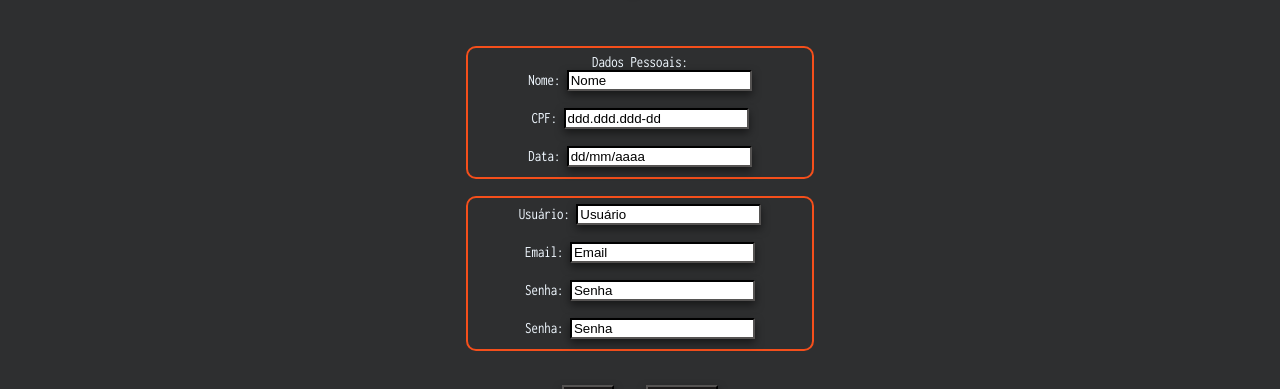
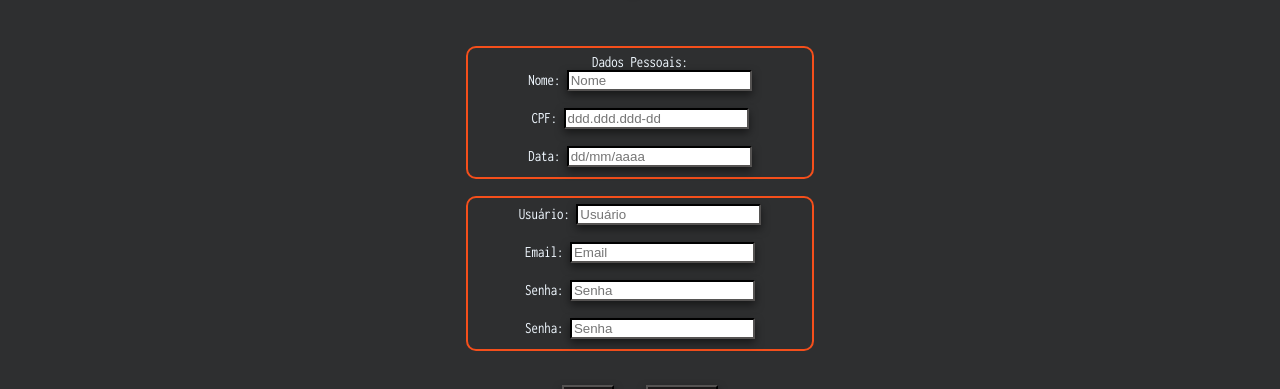
Before and after one commit to twistpucrio/2024_projetoFormularioG5, a plain HTML site: page cadastro.html in a window 1280 px wide. Both pictures are taken after a click on the button "limpar". Shown: the part 162-551 px from the top of the page. Drawn offline with Linux system fonts and the light colour scheme.

Commit message:
ACABAMO! :)

```diff
--- a/cadastro.html
+++ b/cadastro.html
@@ -48,34 +48,34 @@ Quando uma das regras não for seguida deve-se avisar ao usuário por meio de me
                     <br\>
                     <legend id="dados">Dados Pessoais:</legend>
                     <label for="nome">Nome:</label>
-                    <input class="caixa" type="text" id="nome" value="Nome" name="Nome"/>
+                    <input class="caixa" type="text" id="nome" placeholder="Nome" name="Nome"/>
                     <br/>
                     <br/>
                     <label for="cpf">CPF:</label>
-                    <input class="caixa" type="text" id="cpf" value="ddd.ddd.ddd-dd" name="ddd.ddd.ddd-dd"/>
+                    <input class="caixa" type="text" id="cpf" placeholder="ddd.ddd.ddd-dd" name="ddd.ddd.ddd-dd"/>
                     <br/>
                     <br/>
                     <label for="data">Data:</label>
-                    <input class="caixa" type="text" id="data" value="dd/mm/aaaa" name="Data"/>
+                    <input class="caixa" type="text" id="data" placeholder="dd/mm/aaaa" name="Data"/>
                     <br\>
                 </fieldset>
                 <br/>
                 <fieldset>
                     <br\>
                     <label for="usuario">Usuário:</label>
-                    <input class="caixa" type="text" id="usuario" value="Usuário" name="Usuario"/>
+                    <input class="caixa" type="text" id="usuario" placeholder="Usuário" name="Usuario"/>
                     <br/>
                     <br/>
                     <label for="email">Email:</label>
-                    <input class="caixa" type="text" id="email" value="Email" name="Email"/>
+                    <input class="caixa" type="text" id="email" placeholder="Email" name="Email"/>
                     <br/>
                     <br/>
                     <label for="senha_1">Senha:</label>
-                    <input class="caixa" type="text" id="senha_1" value="Senha" name="Senha"/>
+                    <input class="caixa" type="text" id="senha_1" placeholder="Senha" name="Senha"/>
                     <br/>
                     <br/>
                     <label for="senha_2">Senha:</label>
-                    <input class="caixa" type="text" id="senha_2" value="Senha" name="Senha"/>
+                    <input class="caixa" type="text" id="senha_2" placeholder="Senha" name="Senha"/>
                     <br\>
                 </fieldset>
                 <br/>
--- a/scripts/cadastro.js
+++ b/scripts/cadastro.js
@@ -155,13 +155,13 @@ function limpar(){
     let senha_1 = document.querySelector("#senha_1");
     let senha_2 = document.querySelector("#senha_2");
 
-    nome.value = "Nome";
-    cpf.value = "ddd.ddd.ddd-dd";
-    data.value = "dd/mm/aaaa";
-    usuario.value = "Usuário";
-    email.value = "Email";
-    senha_1.value = "Senha";
-    senha_2.value = "Senha";
+    nome.value = "";
+    cpf.value = "";
+    data.value = "";
+    usuario.value = "";
+    email.value = "";
+    senha_1.value = "";
+    senha_2.value = "";
 }
 
 window.addEventListener("load",
```
